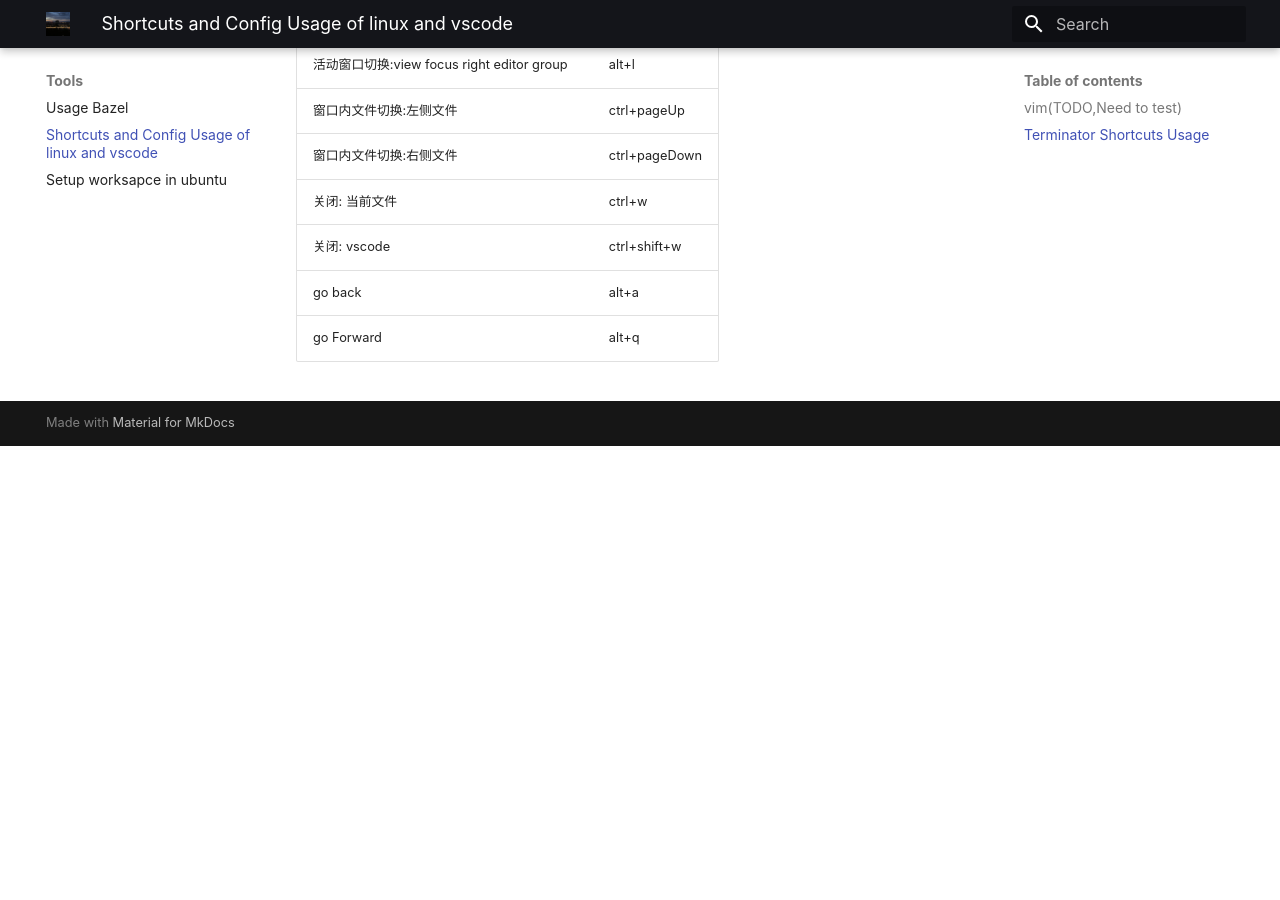
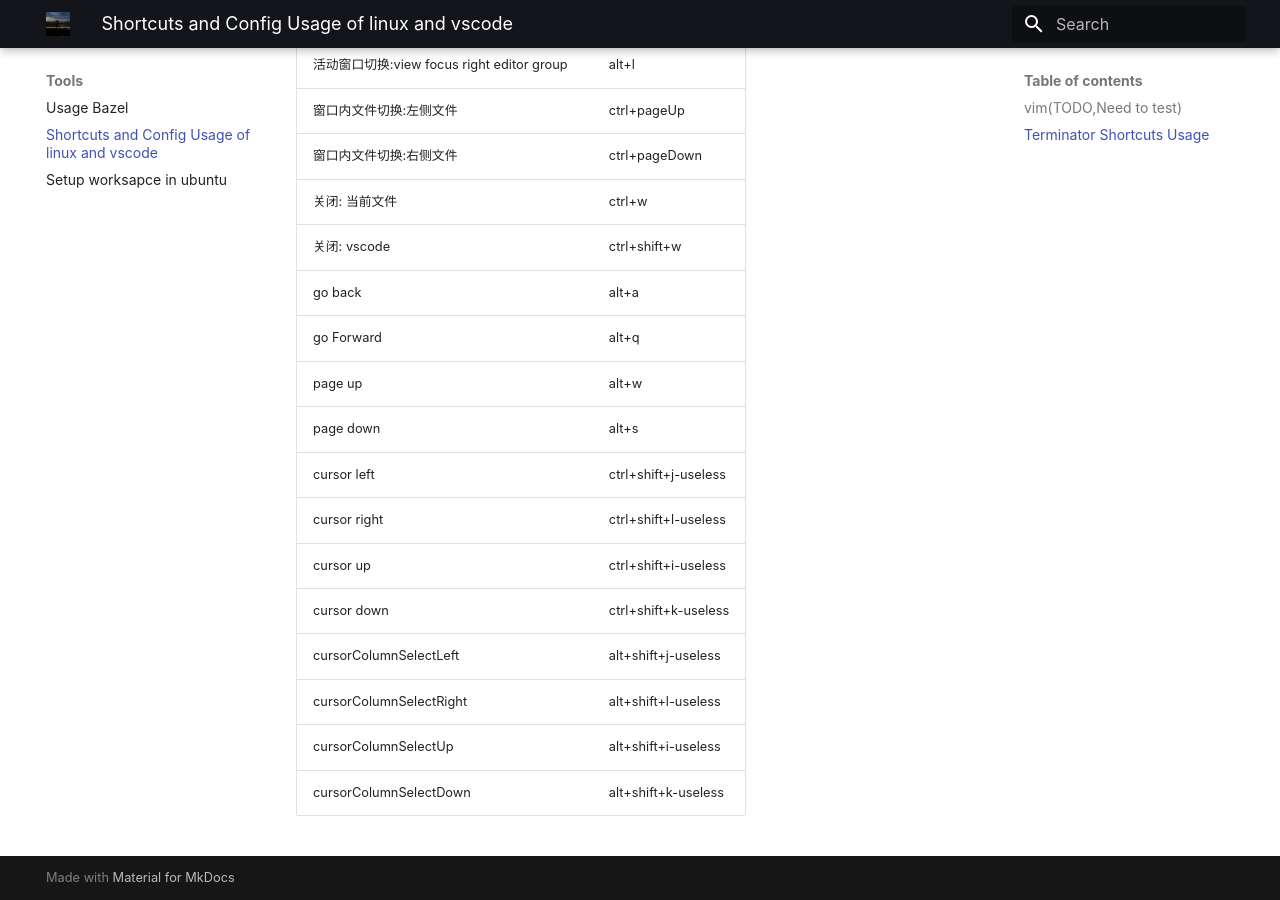
Before and after one commit to Soaringls/soaringls.github.io, an MkDocs documentation site: the page built from docs/Tools/usage_shortcut.md, in a window 1280 px wide and 900 px high, scrolled down 1669 px. Built offline with MkDocs 1.6.1 and Material for MkDocs 9.7.7, drawn with Linux system fonts in a browser that asks for light colours; before the commit the page ends 2115 px from its top, so only the background shows below that.

```diff
--- a/docs/Tools/usage_shortcut.md
+++ b/docs/Tools/usage_shortcut.md
@@ -41,15 +41,25 @@ Nowdays we spend a lot of time in bash shell, typing long and complex commands.
 
 常用设置
 
-| info                                       | shortcuts     |
-| :----------------------------------------- | :------------ |
-| 活动窗口切换:view focus above editor group | alt+i         |
-| 活动窗口切换:view focus below editor group | alt+k         |
-| 活动窗口切换:view focus left editor group  | alt+j         |
-| 活动窗口切换:view focus right editor group | alt+l         |
-| 窗口内文件切换:左侧文件                    | ctrl+pageUp   |
-| 窗口内文件切换:右侧文件                    | ctrl+pageDown |
-| 关闭: 当前文件                             | ctrl+w        |
-| 关闭: vscode                               | ctrl+shift+w  |
-| go back                                    | alt+a         |
-| go Forward                                 | alt+q         |
+| info                                       | shortcuts            |
+| :----------------------------------------- | :------------------- |
+| 活动窗口切换:view focus above editor group | alt+i                |
+| 活动窗口切换:view focus below editor group | alt+k                |
+| 活动窗口切换:view focus left editor group  | alt+j                |
+| 活动窗口切换:view focus right editor group | alt+l                |
+| 窗口内文件切换:左侧文件                    | ctrl+pageUp          |
+| 窗口内文件切换:右侧文件                    | ctrl+pageDown        |
+| 关闭: 当前文件                             | ctrl+w               |
+| 关闭: vscode                               | ctrl+shift+w         |
+| go back                                    | alt+a                |
+| go Forward                                 | alt+q                |
+| page up                                    | alt+w                |
+| page down                                  | alt+s                |
+| cursor left                                | ctrl+shift+j-useless |
+| cursor right                               | ctrl+shift+l-useless |
+| cursor up                                  | ctrl+shift+i-useless |
+| cursor down                                | ctrl+shift+k-useless |
+| cursorColumnSelectLeft                     | alt+shift+j-useless  |
+| cursorColumnSelectRight                    | alt+shift+l-useless  |
+| cursorColumnSelectUp                       | alt+shift+i-useless  |
+| cursorColumnSelectDown                     | alt+shift+k-useless  |
```
Also changed, not shown: docs/M&L/point_matcher.md (added, +111 -0 lines), docs/Tools/usage_bazel.md (+12 -1 lines), 2 other files.
